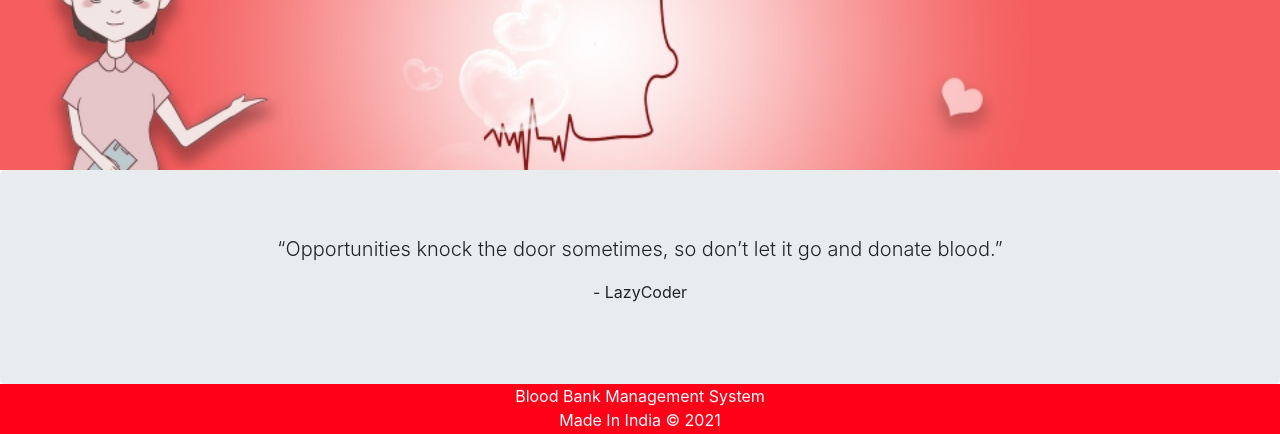
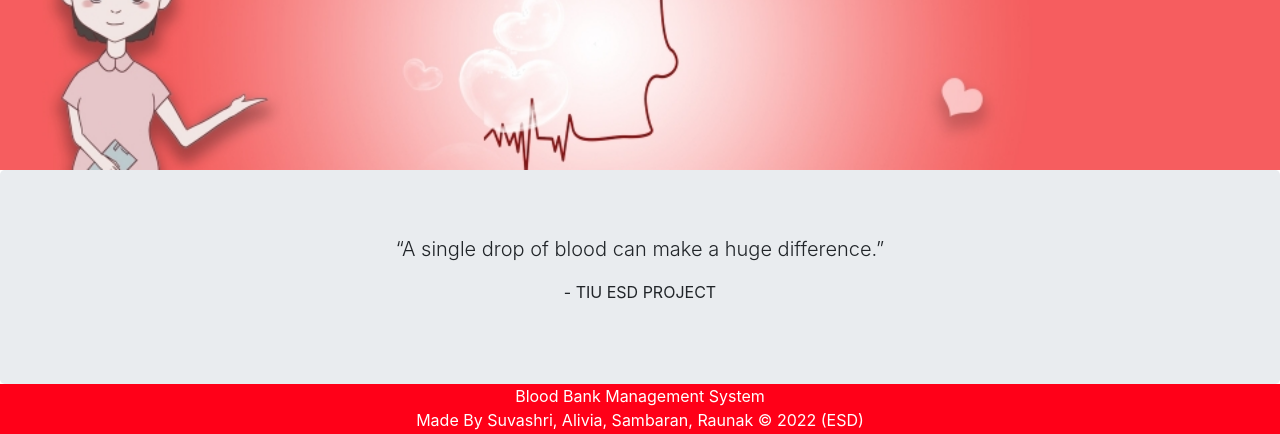
Before and after one commit to Raunak0604/Blood-bank-_Management_System, a Django app: page / in a window 1280 px wide. Shown: the part 414-848 px from the top of the page. Run offline with Django 3.2, Linux system fonts and the light colour scheme; data comes from the database, SQL or seed files in the repository; both versions use the stored data as it was after the commit; some libraries are stand-ins or nearby versions.

Commit message:
File added

```diff
--- a/templates/blood/admin_blood.html
+++ b/templates/blood/admin_blood.html
@@ -147,8 +147,3 @@
 
 
 {% endblock content %}
-<!--
-developed By : sumit kumar
-facebook : fb.com/sumit.luv
-youtube : youtube.com/lazycoders
--->
--- a/templates/blood/footer.html
+++ b/templates/blood/footer.html
@@ -20,15 +20,10 @@
 <div class="footer">
   <p>Blood Bank Management System
       <br>
-      Made In India &copy; 2021
+      Made By Suvashri, Alivia, Sambaran, Raunak &copy; 2022 (ESD)
   </p>
 
 </div>
 
 </body>
 </html>
-<!--
-developed By : sumit kumar
-facebook : fb.com/sumit.luv
-youtube : youtube.com/lazycoders
--->
--- a/templates/blood/index.html
+++ b/templates/blood/index.html
@@ -30,10 +30,10 @@
 
   <div class="jumbotron" style="margin-top: 0px;margin-bottom: 0px;">
 
-    <p class="lead text-center">“Opportunities knock the door sometimes, so don’t let it go and donate blood.”
+    <p class="lead text-center">“A single drop of blood can make a huge difference.”
       </p>
 
-    <p class="text-center">- LazyCoder</p>
+    <p class="text-center">- TIU ESD PROJECT</p>
 
   </div>
   {% include "blood/footer.html" %}
@@ -42,8 +42,3 @@
 </body>
 
 </html>
-<!--
-developed By : sumit kumar
-facebook : fb.com/sumit.luv
-youtube : youtube.com/lazycoders
--->
--- a/templates/blood/logout.html
+++ b/templates/blood/logout.html
@@ -70,8 +70,3 @@
 
   </body>
 </html>
-<!--
-developed By : sumit kumar
-facebook : fb.com/sumit.luv
-youtube : youtube.com/lazycoders
--->
--- a/templates/blood/navbar.html
+++ b/templates/blood/navbar.html
@@ -64,11 +64,7 @@
     </nav>
   </div>
 
-<!--
-developed By : sumit kumar
-facebook : fb.com/sumit.luv
-youtube : youtube.com/lazycoders
--->
+
 </body>
 
 </html>
--- a/templates/blood/update_donor.html
+++ b/templates/blood/update_donor.html
@@ -109,11 +109,7 @@
                             </div>
                         </div>
                     </div>
-<!--
-developed By : sumit kumar
-facebook : fb.com/sumit.luv
-youtube : youtube.com/lazycoders
--->
+
 
 
                     <div>
--- a/templates/blood/update_patient.html
+++ b/templates/blood/update_patient.html
@@ -148,7 +148,7 @@
         </div>
     </div>
 </div>
-<!--
+
 developed By : sumit kumar
 facebook : fb.com/sumit.luv
 youtube : youtube.com/lazycoders
```
Also changed, not shown: templates/blood/admin_dashboard.html (+0 -8 lines), templates/blood/admin_donation.html (+0 -7 lines), templates/blood/admin_donor.html (+0 -7 lines), templates/blood/admin_patient.html (+0 -7 lines), templates/blood/admin_request.html (+0 -7 lines), templates/blood/admin_request_history.html (+0 -7 lines), db.sqlite3, static/profile_pic/Donor/download_PR8nuQv.jpeg (added), static/profile_pic/Donor/download_U8OZdXd.jpeg (added), static/profile_pic/Patient/download_tVYAv3c.jpeg (added), 1 other file.
